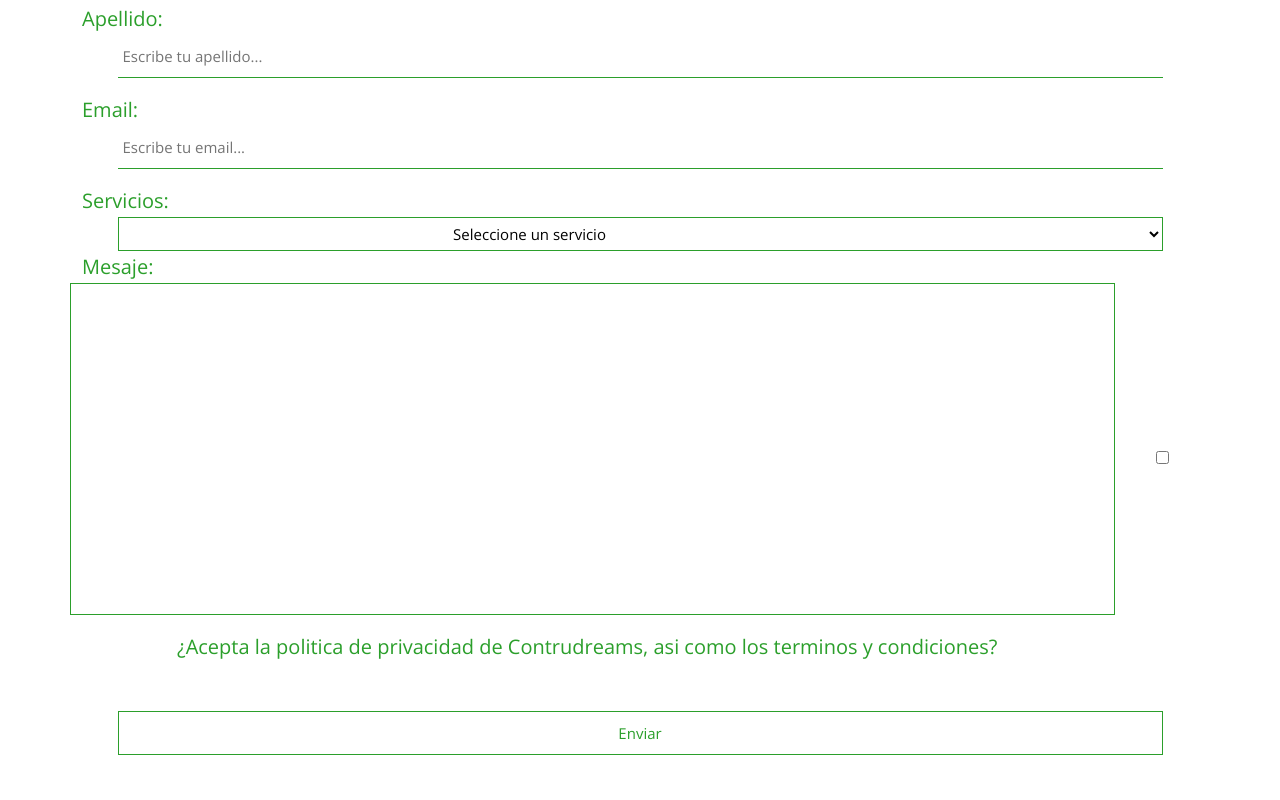
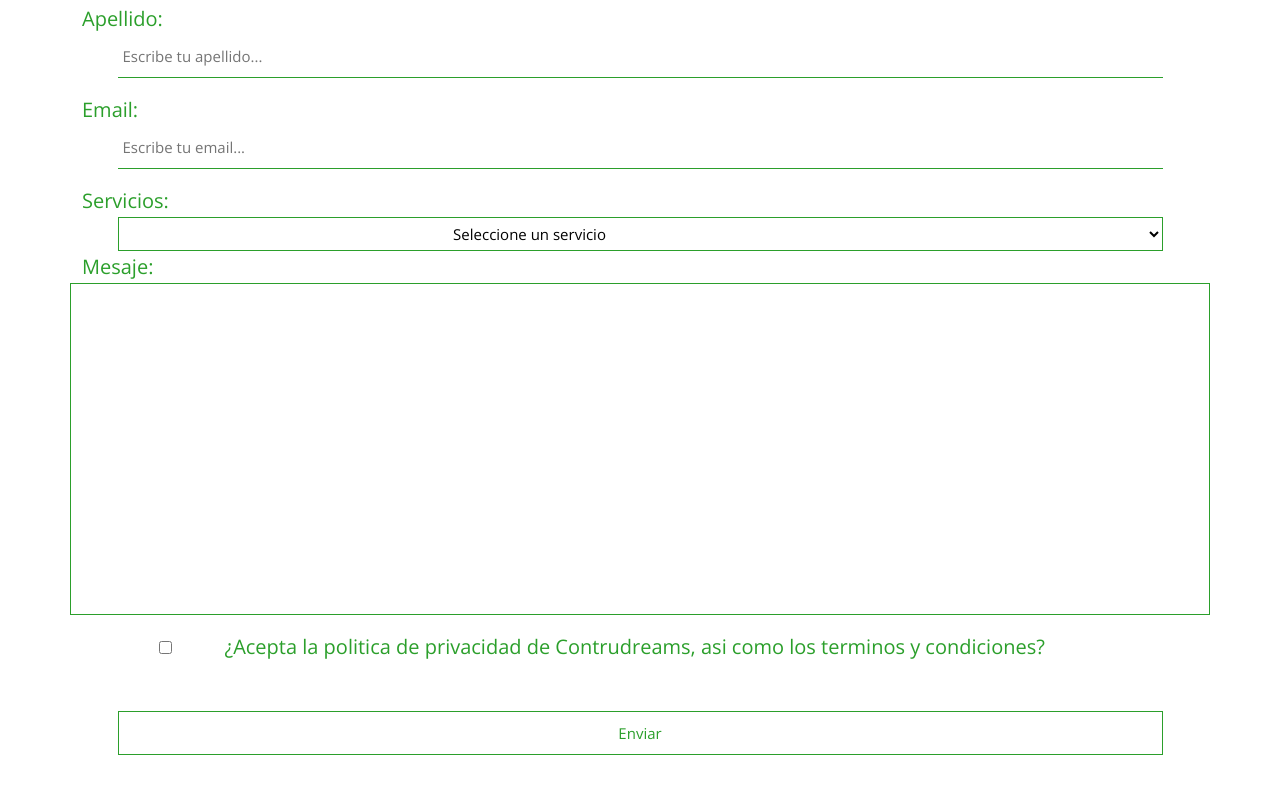
Before and after one commit to juliethaleja/ContruDreams_responsive, a website: page html/contactanos.html in a window 1280 px wide. Shown: the part 392-1192 px from the top of the page. Drawn offline with nearby package versions, Linux system fonts and the light colour scheme.

Commit message:
Update contactanos.html

```diff
--- a/html/contactanos.html
+++ b/html/contactanos.html
@@ -103,7 +103,7 @@
                     <br />
                     <label for="mensaje ">Mesaje:</label>
                     <br />
-                    <textarea class="form__input form__mensaje col-11 mb-3" name="mensaje" rows="10"
+                    <textarea class="form__input form__mensaje col-12 mb-3" name="mensaje" rows="10"
                         cols="75"></textarea>
                     <br />
                     <input class="form__check col-1 p-1 " type="checkbox" name="terminos" value="1" required />
```
